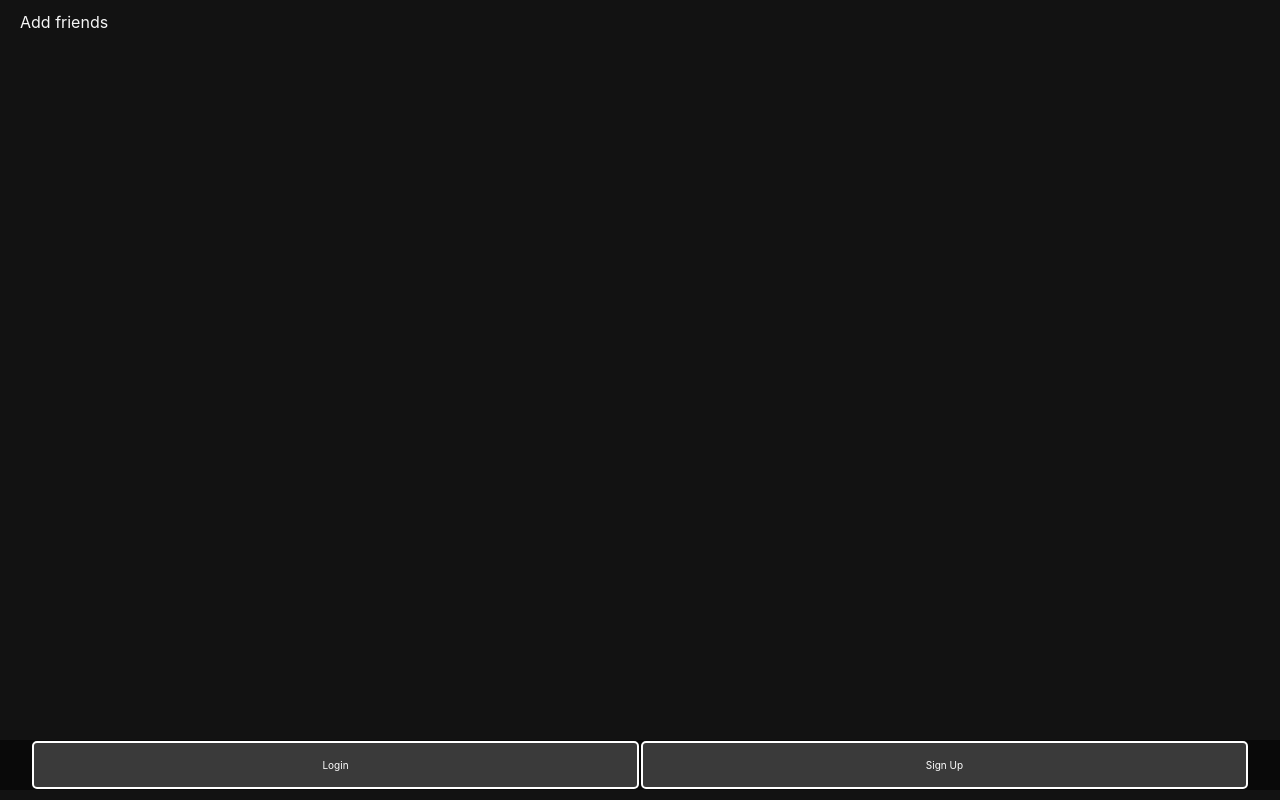
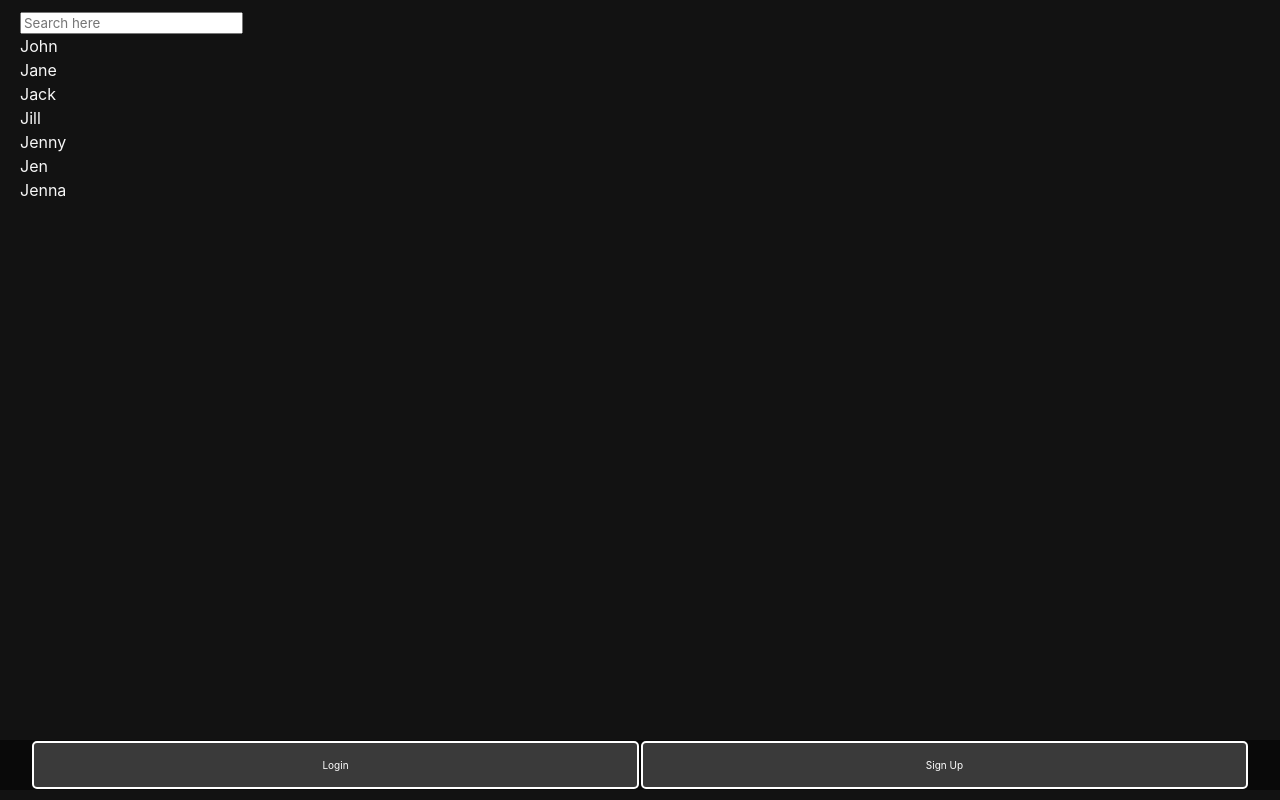
Before and after one commit to ThijsDeR/TJourney, a React (Create React App) app: page /add-friend in a window 1280 px wide. Built offline with nearby package versions, Linux system fonts and the light colour scheme; no server answers.

Commit message:
search works

```diff
--- a/src/pages/community/AddFriends.js
+++ b/src/pages/community/AddFriends.js
@@ -1,4 +1,4 @@
-import React from 'react';
+import React, { useState } from 'react';
 
 import Navigation from "../../components/navigation/Navigation";
 
@@ -15,11 +15,43 @@ import Groups from './Groups.js';
 import Leaderboard from './Leaderboard.js';
 
 function AddFriends({ user }) {
+
+    const [searchInput, setSearchInput] = useState("");
+
+    //  test data
+    const users = [
+        { name: "John", level: 1, id: 1 },
+        { name: "Jane", level: 2, id: 2 },
+        { name: "Jack", level: 3, id: 3 },
+        { name: "Jill", level: 4, id: 4 },
+        { name: "Jenny", level: 5, id: 5 },
+        { name: "Jen", level: 6, id: 6 },
+        { name: "Jenna", level: 7, id: 7 },
+    ];
+
+    const handleSearchInput = (e) => {
+        //  prevent page refresh
+        e.preventDefault();
+        setSearchInput(e.target.value);
+        console.log(searchInput);
+    }
+
+    const searchResults = users.filter(user => user.name.toLowerCase().includes(searchInput.toLowerCase()));
+
     return (
         <>
             <div style={pageStyle}>
                 <div style={appContainer}>
-                    Add friends
+                    <input
+                        type="text"
+                        placeholder="Search here"
+                        onChange={handleSearchInput}
+                        value={searchInput} />
+                    {searchResults.map(user => (
+                        <div key={user.id}>
+                            <p>{user.name}</p>
+                        </div>
+                    ))}
                 </div>
             </div>
             <Navigation user={user} />
```
